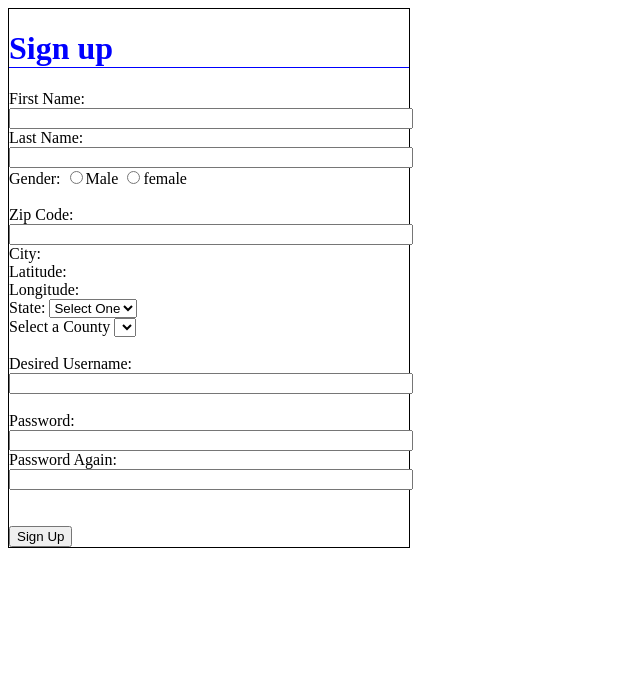
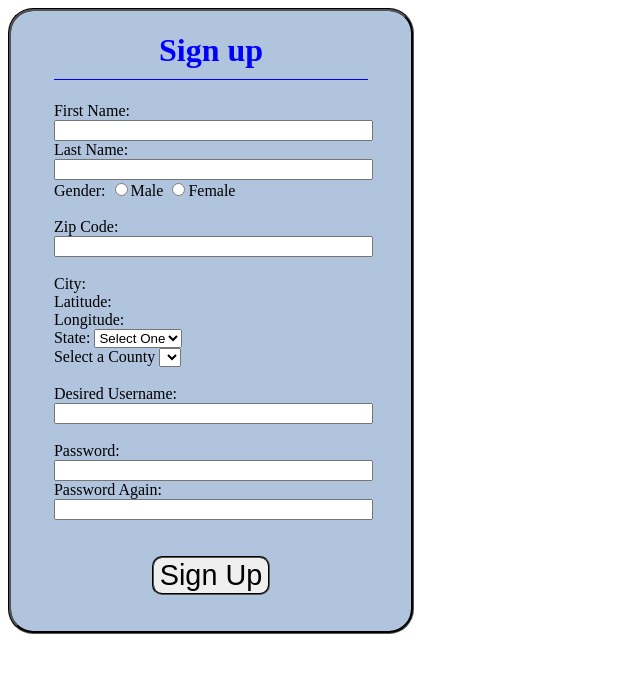
Before and after one commit to sheridanb2008/cst336-lab3, a PHP site: page / in a window 1280 px wide. Shown: the top 673 px of the page, without its empty margins (0-640 px from the left). Run offline with PHP 8.4, Linux system fonts and the light colour scheme; lists and menus that the app fills with data are empty.

Commit message:
Try number 2

```diff
--- a/css/styles.css
+++ b/css/styles.css
@@ -2,14 +2,37 @@
   color:red;
 }
 h1 {
+  text-align:center;
   color:blue;
   font-size: 2em;
   border-bottom: 1px solid blue;
+  padding-bottom:10px;
 }
-body{
-  border: 1px solid black;
+#block{
+  display:flex;
+  justify-content:center;
+  background:lightsteelblue;
+  border:2px black solid;
+  border-width:3px;
+  border-style:groove;
+  border-radius:25px;
+  height:620px;
   width: 400px;
 }
 .input {
   width:99%;
 }
+#zipError {
+  color:red;
+}
+.input {
+  font-weight:bold;
+}
+#submitBtn {
+  border-radius:10px;
+  border-style:groove;
+  margin:auto;
+  font-size:1.8em;
+  display:block;
+  max-width:400;
+}
--- a/index.php
+++ b/index.php
@@ -7,14 +7,16 @@
   <script src="https://ajax.googleapis.com/ajax/libs/jquery/3.4.1/jquery.min.js"></script>
 </head>
 <body>
+  <div id="block">
     <form id="signupForm" method="post" action="welcome.html">
     <h1>Sign up</h1>
     First Name: <input class="input" type="text" name="fName"><br>
     Last Name:  <input class="input" type="text" name="lName"><br>
     Gender:     <input class="radio" type="radio" name="gender" value="m">Male
-              <input class="radio"type="radio" name="gender" value="f">female<br><br>
+                <input class="radio"type="radio" name="gender" value="f">Female<br><br>
 
     Zip Code:   <input class="input" type="text" name="zip" id="zip"><br>
+    <span id="zipError"></span><br>
     City:       <span id="city"></span><br>
     Latitude:   <span id="latitude"></span><br>
     Longitude:  <span id="longitude"></span><br>
@@ -28,14 +30,15 @@
     </select><br>
 
     Select a County <select id="county"></select><br><br>
-  Desired Username: <input class="input" type="text"     id="username" name="username"><br>
+    Desired Username: <input class="input" type="text" id="username" name="username"><br>
     <span id="userError"></span><br>
     Password:         <input class="input" type="password" id="password" name="password"><br>
     Password Again:   <input class="input" type="password" id="passwordAgain"><br>
     <span id="passwordAgainError"></span><br /><br>
-  <input type="submit" value="Sign Up">
+    <input id ="submitBtn" type="submit" value="Sign Up">
 
   </form>
+    </div>
   <script>
     var usernameAvailable = false;
     // populate all states
@@ -65,13 +68,16 @@
       url: "https://cst336.herokuapp.com/projects/api/cityInfoAPI.php",
       dataType: "json",
       data: {"zip" : $("#zip").val() },
-      success: function(result,status) {
-
+      success: function(result,status,xhr) {
+      if((xhr.responseText).trim() == "false") {
+          $("#zipError").html("Zip Code Not Found!");
+      }else{
      // alert(result.city);
+        $("#zipError").html("");
         $("#city").html(result.city);
         $("#latitude").html(result.latitude);
         $("#longitude").html(result.longitude);
-      }
+      }}
     }) // ajax
 });// zip
 
@@ -120,10 +126,10 @@
 });// state
 
 // form validation
-    $("#signupForm").on("submit",function(e){
+    $("#signupForm").on("submit",function(event){
       //alert("Submitting Form...");
       if (!isFormValid()) {
-        e.preventDefault();
+        event.preventDefault();
       }
 
     });
```
Lines whose indentation alone changed are shown as unchanged.
